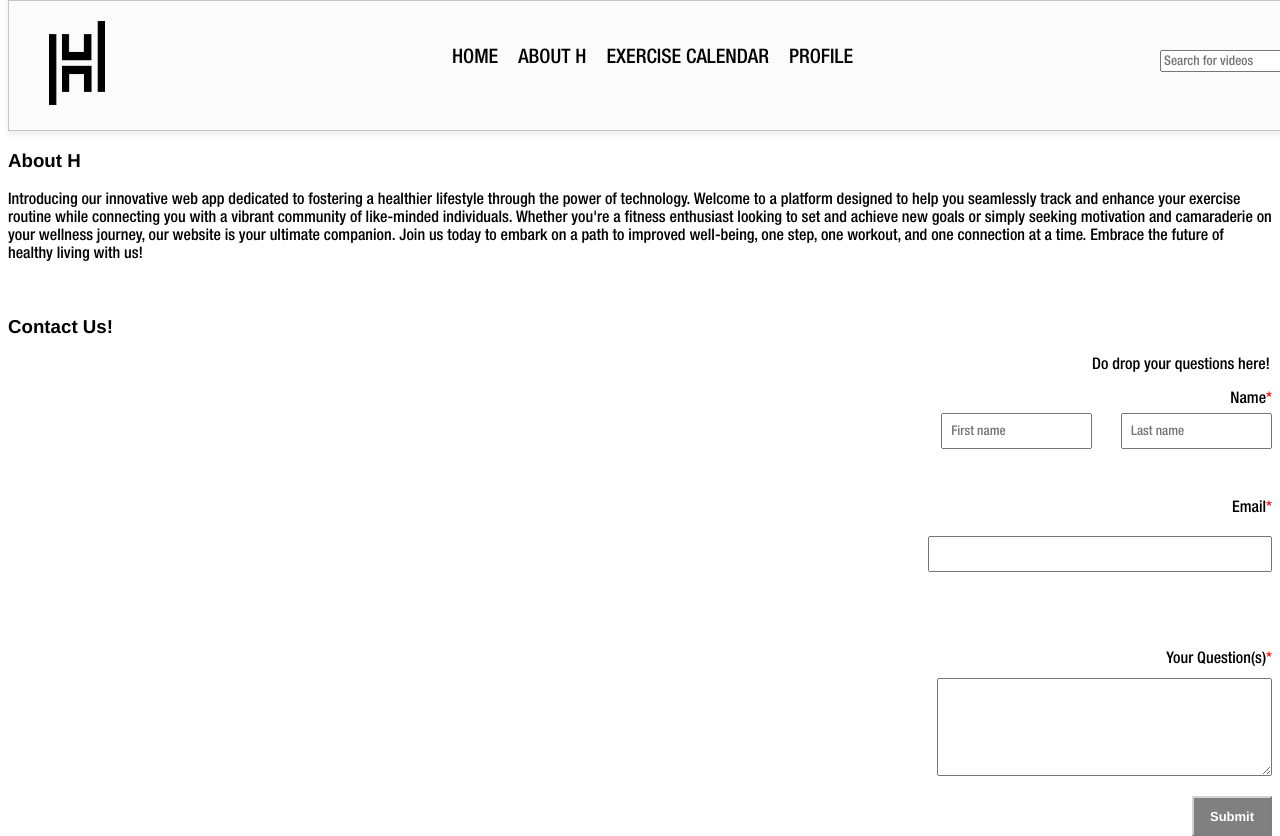
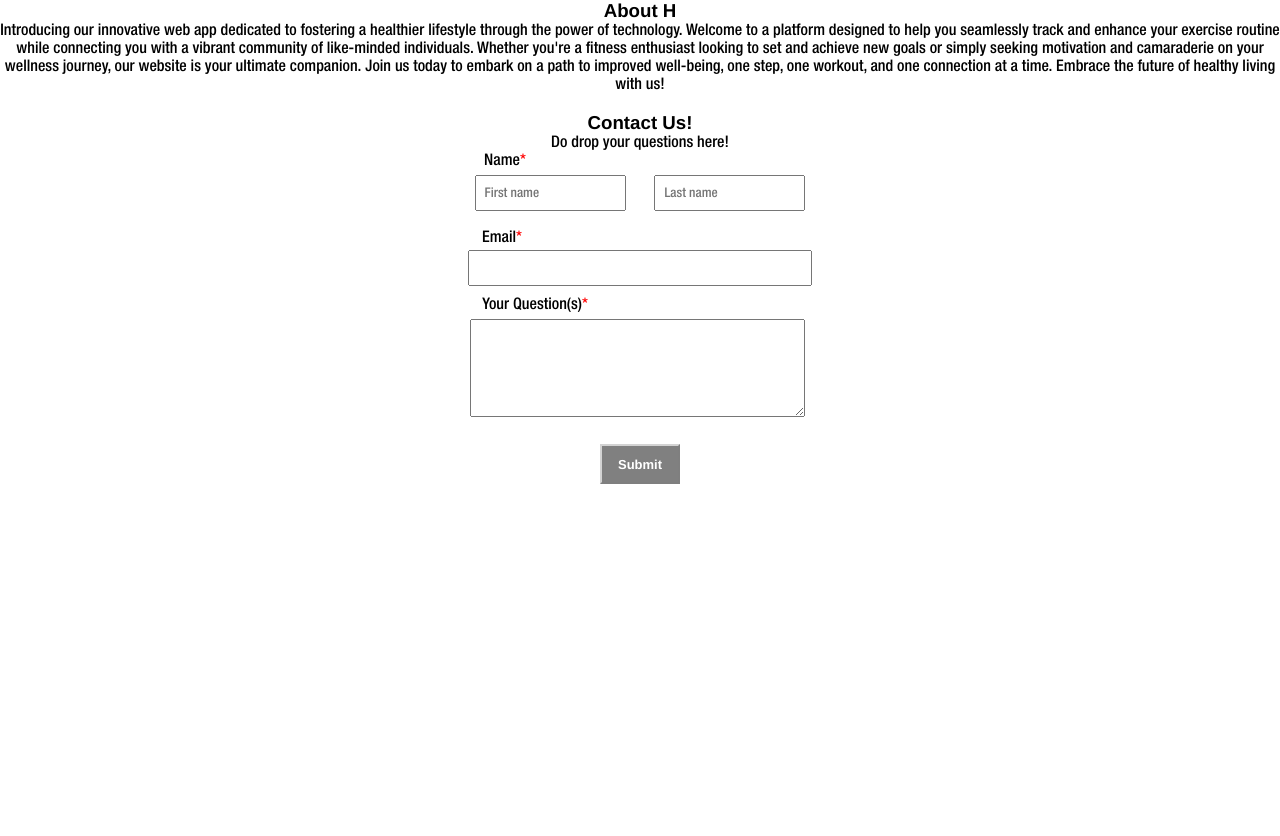
Before and after one commit to weiwen9/Hackathon, a Flask app: template application/templates/aboutus.html in a window 1280 px wide. After the commit the page ends 484 px from the top, so only its background shows below. Run offline with Flask 2, Linux system fonts and the light colour scheme; the template is opened without the code that fills it, so the values that code supplies are empty.

```diff
--- a/application/app.py
+++ b/application/app.py
@@ -59,7 +59,7 @@ def index():
     return render_template("index.html")
 
 
-@app.route('/login', methods=['GET', 'POST'])
+@app.route('/login.html', methods=['GET', 'POST'])
 def login():
     form = LoginForm()
     if request.method == 'POST':
@@ -75,15 +75,15 @@ def login():
             # Flash an error message and Render the login template
             flash("Invalid credentials. Please try again.", "error")
 
-    return render_template("login.html", form=form)
+    return render_template("/login.html", form=form)
 
 
-@app.route('/home')
+@app.route('/home.html')
 def home():
     return render_template("home.html")
 
 
-@app.route('/signup', methods=['GET', 'POST'])
+@app.route('/signup.html', methods=['GET', 'POST'])
 def signup():
     form = SignupForm()
 
--- a/application/static/css/aboutus.css
+++ b/application/static/css/aboutus.css
@@ -12,29 +12,23 @@ span {
 }
 
 * {
+    margin:0px;
     font-family: 'Helvetica Neue';
 }
 
 html {
     background-color: white;
-}
-
-form {
-    text-align: right;
-}
-
-#text {
-    text-align: left;
+    text-align: center;
 }
 
 #details {
     margin-bottom: 5px;
-    position: relative;
+    position: relative; right: 135px;
 }
 
 #details3 {
     margin-bottom: 5px;
-    position: relative; top: 65px;
+    position: relative; right: 105px; top: 13px;
 }
 
 #fname {
@@ -52,13 +46,13 @@ form {
 }
 
 #details2 {
-    position: relative; bottom: 0px;
+    position: relative; bottom: 0px; right: 138px;
 }
 
 #qn {
     margin-bottom: 15px;
     padding: 8px;
-    position: relative; top: 70px;
+    position: relative; right: 3px; top: 13px;
 }
 
 #submit {
@@ -69,75 +63,5 @@ form {
     height: 40px;
     width: 80px;
     font: bold 13px Helvetica;
-    position: relative; top: 70px;
+    position: relative; top: 20px;
 }
-
-
-
-/* Navigation bar */
-nav {
-    background-color: #fbfbfb;
-    padding:10px;
-    text-align: center;
-    border:rgb(197, 197, 197) 1px solid;
-    box-shadow: 1px 2px 5px 2px #f0f0f0;
-    position:fixed;
-    display:flex;
-    padding-bottom: 20px;
-    top: 0;
-    width: 100%;
-    align-items: center;
-    justify-content: center;
-}
-nav a {
-    align-items: center;
-    display:inline-block;
-}
-
-nav ul {
-    margin-left: auto;
-    margin-right: auto;
-    align-items: center;
-    display:flex;
-    margin-top: 10px;
-}
-nav ul li {
-    display:inline-block;
-    border: 1px rgb(0, 0, 0);
-    margin: 10px;
-    align-items: center;
-}
-nav ul li a {
-    position: relative;
-    color: rgb(0, 0, 0);
-    text-decoration: none;
-    font-size:20px;
-}
-#logo {
-    width:7vh;
-    margin-left:30px;
-    margin-top: 10px;
-    text-align: left;
-    display: inline-block;
-}
-#samepage a {
-    color:#000000;
-}
-
-/* Hover */
-.NormalNav a:hover {
-    color:#000000;
-}
-.NormalNav a:after {
-    content:'';
-    position: absolute;
-    background-color: #000000;
-    height: 3px;
-    width: 0;
-    left: 0;
-    bottom: -10px;
-    transition: 0.3s;
-}
-nav ul li a:hover:after {
-    width: 100%;
-}
--- a/application/templates/aboutus.html
+++ b/application/templates/aboutus.html
@@ -9,23 +9,6 @@
     <link rel="stylesheet" type="text/css" media="screen" href="../static/css/aboutus.css">
 </head>
 <body>
-    <div id="navbar">
-        <nav>
-            <a href="home.html"><img id="logo" src="../static/media/logoblack.png"></a>
-            <ul>
-                <li id="samepage" class="NormalNav"><a>HOME</a></li>
-                <li class="NormalNav"><a href="aboutus.html">ABOUT H</a></li>
-                <li class="NormalNav"><a href="exercise_calendar.html">EXERCISE CALENDAR</a></li>
-                <li class="NormalNav"><a href="profile.html">PROFILE</a></li>
-            </ul>
-            <input type="text" id="searchinput" placeholder="Search for videos">
-        </nav>
-    </div>
-    <div id="form">
-        <h3>About H</h3>
-        <p id="text">
-            Introducing our innovative web app dedicated to fostering a healthier lifestyle through the power of technology. Welcome to a platform designed to help you seamlessly track and enhance your exercise routine while connecting you with a vibrant community of like-minded individuals. Whether you're a fitness enthusiast looking to set and achieve new goals or simply seeking motivation and camaraderie on your wellness journey, our website is your ultimate companion. Join us today to embark on a path to improved well-being, one step, one workout, and one connection at a time. Embrace the future of healthy living with us!
-        </p>
     <h3>About H</h3>
     <p>
         Introducing our innovative web app dedicated to fostering a healthier lifestyle through the power of technology. Welcome to a platform designed to help you seamlessly track and enhance your exercise routine while connecting you with a vibrant community of like-minded individuals. Whether you're a fitness enthusiast looking to set and achieve new goals or simply seeking motivation and camaraderie on your wellness journey, our website is your ultimate companion. Join us today to embark on a path to improved well-being, one step, one workout, and one connection at a time. Embrace the future of healthy living with us!
```
Also changed, not shown: application/__init__.py (deleted, +0 -11 lines), application/forms.py (deleted, +0 -28 lines), application/models.py (deleted, +0 -7 lines), application/templates/login.html (+4 -4 lines), application/views.py (deleted, +0 -59 lines), application/DataBase.db.
